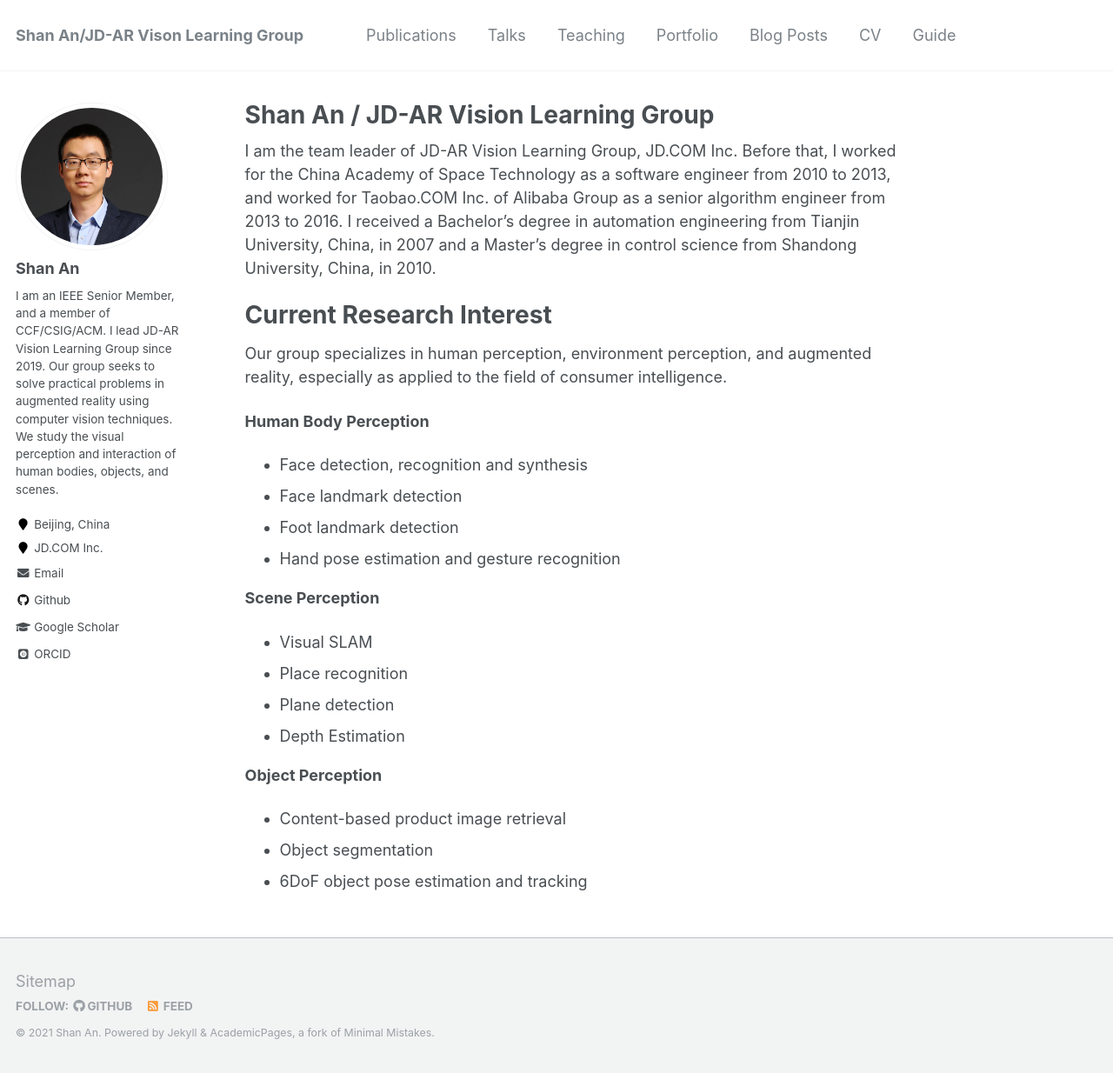
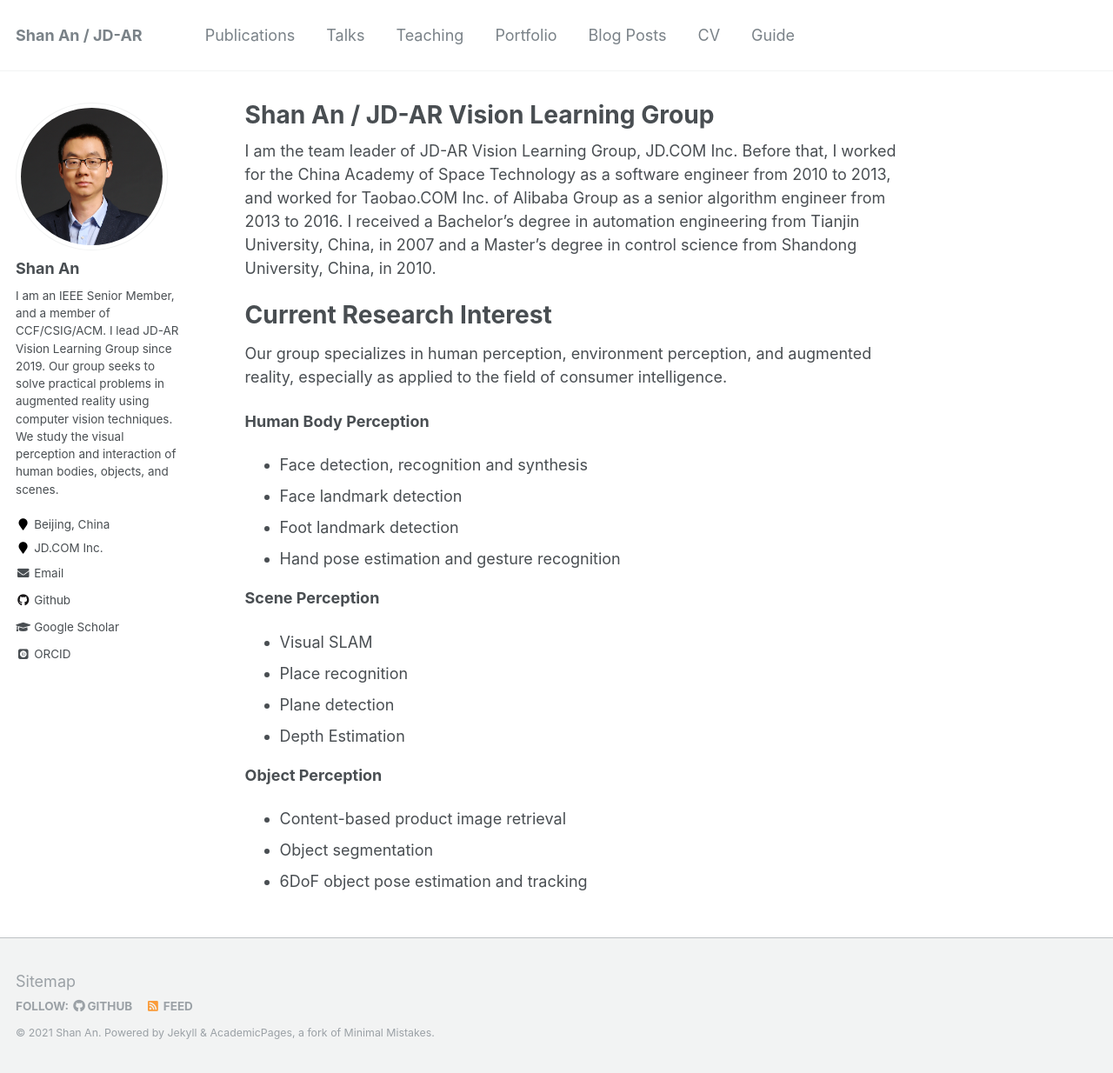
Before and after one commit to anshan-XR-ROB/anshan-XR-ROB.github.io, a Jekyll site: the page built from _pages/about.md, in a window 1280 px wide and 1234 px high. Shown: the whole window at 87% size. Built offline with Jekyll 4.4.1, drawn with Linux system fonts in a browser that asks for light colours; some web fonts are replaced.

Commit message:
Update _config.yml

```diff
--- a/_config.yml
+++ b/_config.yml
@@ -7,7 +7,7 @@
 
 # Site Settings
 locale                   : "en-US"
-title                    : "Shan An/JD-AR Vison Learning Group"
+title                    : "Shan An / JD-AR  "
 title_separator          : "-"
 name                     : &name "Shan An"
 description              : &description "personal description"
```
